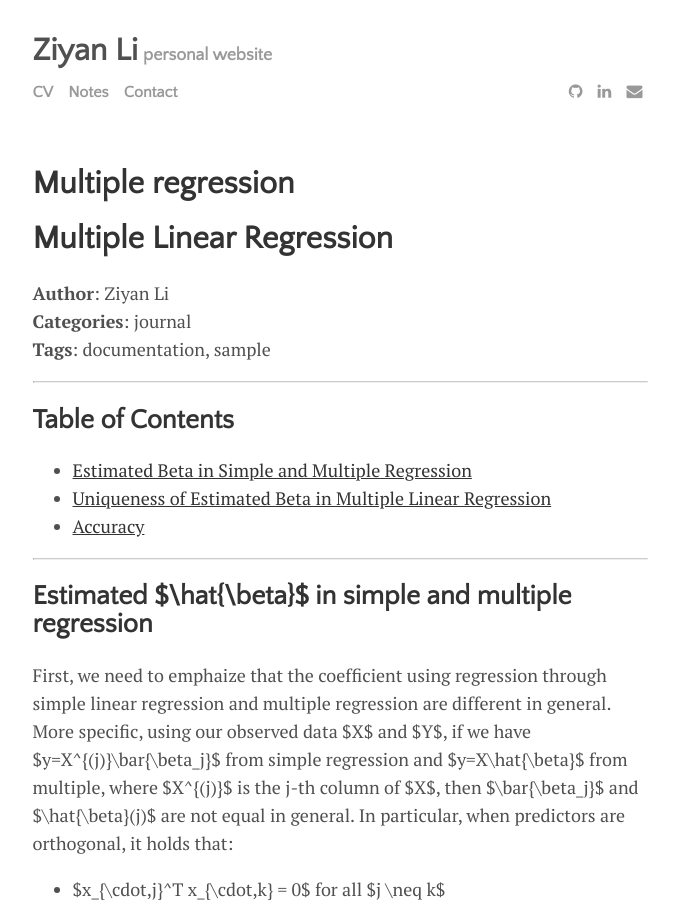
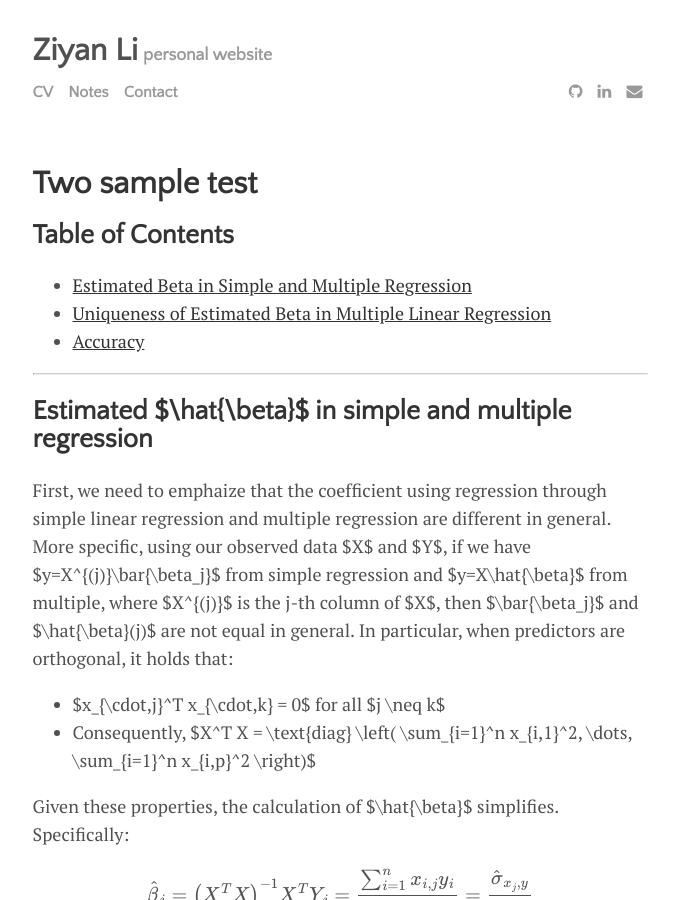
Before and after one commit to catty-halsey/catty-halsey.github.io, a Jekyll site: the page built from _posts/2024-11-4-Multiple regression.md, in a window 1280 px wide and 900 px high. Shown: the whole window, without its empty margins (300-979 px from the left). Built offline with Jekyll 4.4.1, drawn with Linux system fonts in a browser that asks for light colours; our own code applies the rules of GitHub Pages for plain Markdown files; formulas are drawn with MathJax 3; some of the changed text lies outside the part shown.

Commit message:
Update 2024-11-4-Multiple regression.md

```diff
--- a/_posts/2024-11-4-Multiple regression.md
+++ b/_posts/2024-11-4-Multiple regression.md
@@ -1,9 +1,9 @@
-# Multiple Linear Regression
-
-**Author**: Ziyan Li
-**Categories**: journal
-**Tags**: documentation, sample
-
+---
+layout: post
+title: "Two sample test"
+author: "Ziyan Li"
+categories: journal
+tags: [documentation, sample]
 ---
 
 ## Table of Contents
```
